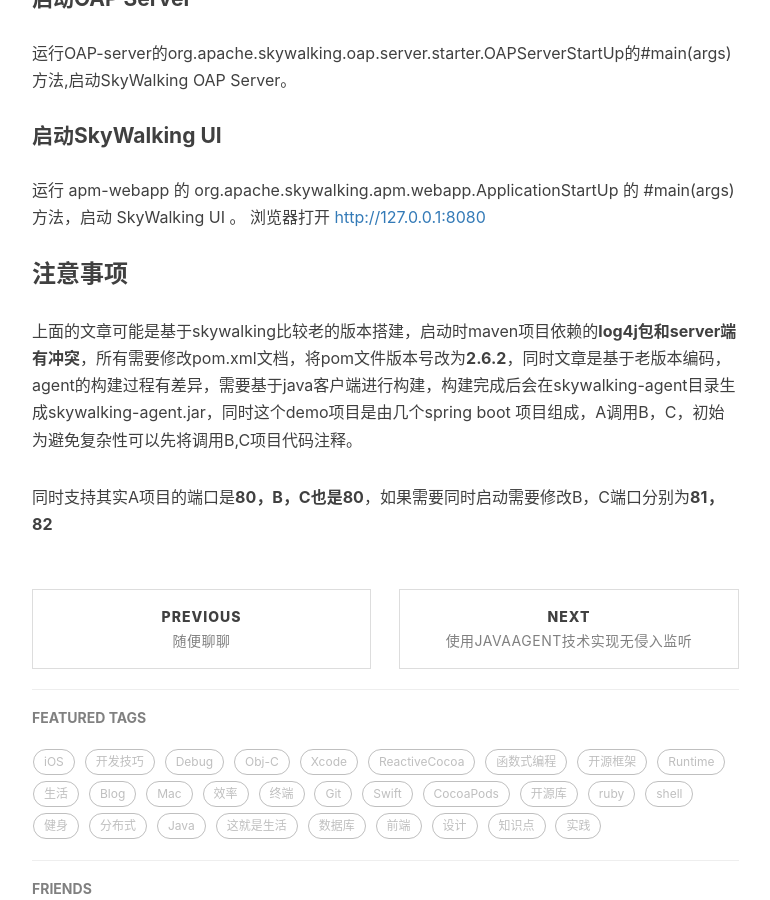
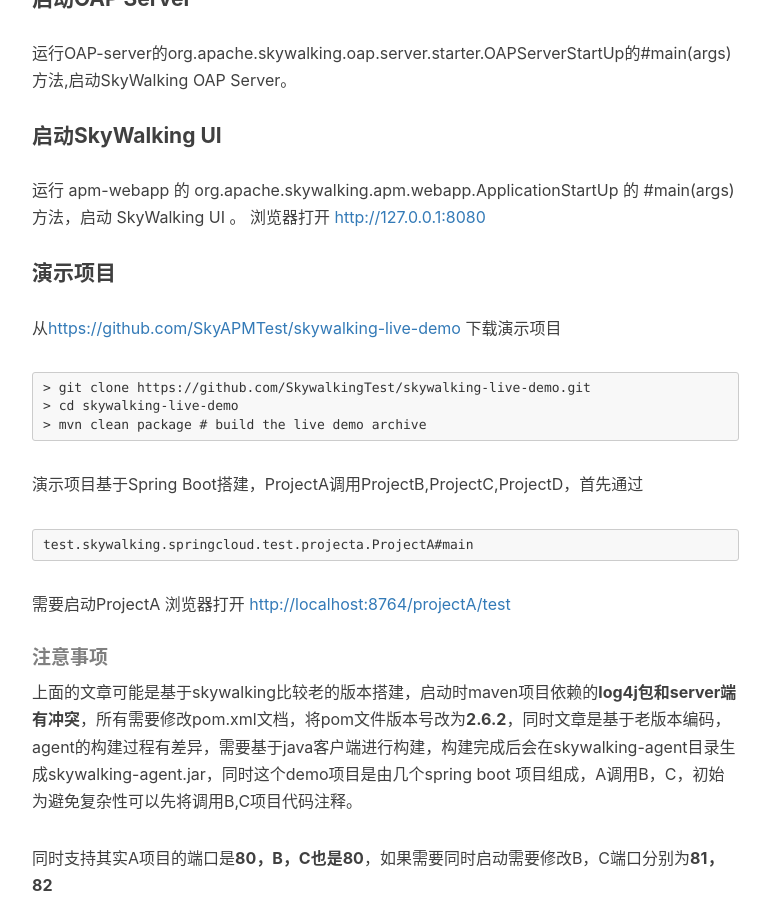
Before and after one commit to gregoriusxu/gregoriusxu.github.io, a Jekyll site: the page built from _posts/2022-05-22-skywalking调试环境搭建.md, in a window 1280 px wide and 900 px high, scrolled down 1940 px. Shown: the whole window, without its empty margins (233-1003 px from the left). Built offline with Jekyll 4.4.1, drawn with Linux system fonts in a browser that asks for light colours; nearby versions of some CDN libraries; comment, search, counter and statistics services are not loaded.

Commit message:
增加演示项目

````diff
--- a/_posts/2022-05-22-skywalking调试环境搭建.md
+++ b/_posts/2022-05-22-skywalking调试环境搭建.md
@@ -76,7 +76,26 @@ oap-server/oal-grammar/target/generated-sources
 运行 apm-webapp 的 org.apache.skywalking.apm.webapp.ApplicationStartUp 的 #main(args) 方法，启动 SkyWalking UI 。
 浏览器打开 <http://127.0.0.1:8080>
 
-### 注意事项
+#### 演示项目
+
+从<https://github.com/SkyAPMTest/skywalking-live-demo> 下载演示项目
+
+``` text
+> git clone https://github.com/SkywalkingTest/skywalking-live-demo.git
+> cd skywalking-live-demo
+> mvn clean package # build the live demo archive
+```
+
+演示项目基于Spring Boot搭建，ProjectA调用ProjectB,ProjectC,ProjectD，首先通过
+
+``` text
+test.skywalking.springcloud.test.projecta.ProjectA#main
+```
+
+需要启动ProjectA
+浏览器打开 <http://localhost:8764/projectA/test>
+
+##### 注意事项
 
 上面的文章可能是基于skywalking比较老的版本搭建，启动时maven项目依赖的**log4j包和server端有冲突**，所有需要修改pom.xml文档，将pom文件版本号改为**2.6.2**，同时文章是基于老版本编码，agent的构建过程有差异，需要基于java客户端进行构建，构建完成后会在skywalking-agent目录生成skywalking-agent.jar，同时这个demo项目是由几个spring boot 项目组成，A调用B，C，初始为避免复杂性可以先将调用B,C项目代码注释。
 
````
